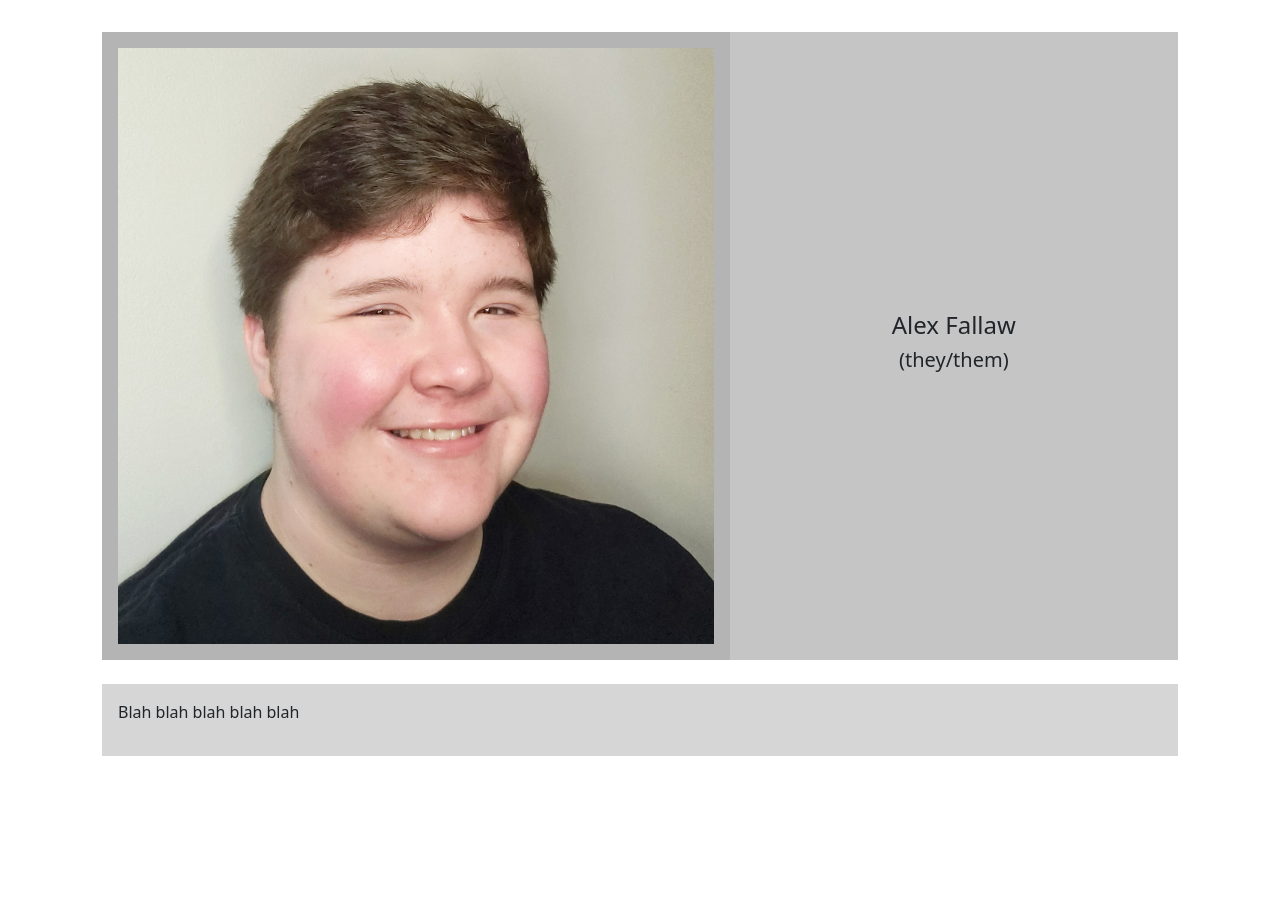
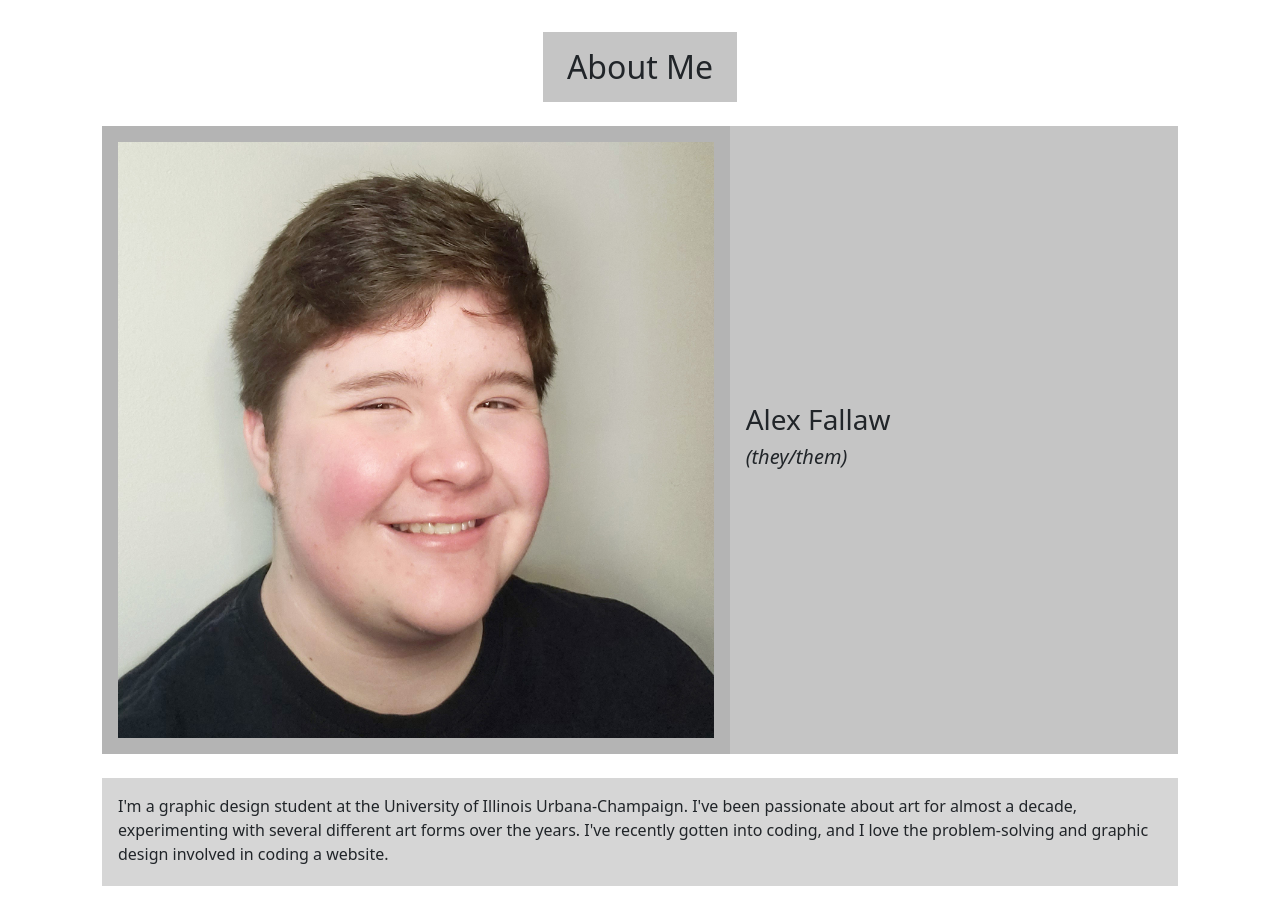
Before and after one commit to alexfallaw/alexfallaw.github.io, a React (Create React App) app: page /about in a window 1280 px wide. Before the commit the page ends 800 px from the top, so only its background shows below. Built offline with nearby package versions, Linux system fonts and the light colour scheme.

Commit message:
About Done
About page draft finished up and filled with content

```diff
--- a/src/components/about.js
+++ b/src/components/about.js
@@ -6,6 +6,7 @@ import Col from "react-bootstrap/Col";
 export function About() {
   return (
     <Container id="about-page">
+      <h1 id="about-title">About Me</h1>
       <Row id="top-bar">
         <Col id="headshot-holder" xs={7}>
           <img
@@ -14,13 +15,19 @@ export function About() {
             id="about-headshot"
           />
         </Col>
-        <Col id="about-title-holder" xs={5}>
-          <h2 id="about-title">Alex Fallaw</h2>
+        <Col id="about-info-holder" xs={5}>
+          <h2 id="about-name">Alex Fallaw</h2>
           <h3 id="about-pronouns">(they/them)</h3>
         </Col>
       </Row>
       <div id="about-bio">
-        <p id="about-bio-text">Blah blah blah blah blah</p>
+        <p id="about-bio-text">
+          I'm a graphic design student at the University of Illinois
+          Urbana-Champaign. I've been passionate about art for almost a decade,
+          experimenting with several different art forms over the years. I've
+          recently gotten into coding, and I love the problem-solving and
+          graphic design involved in coding a website.
+        </p>
       </div>
     </Container>
   );
--- a/src/styles/about.css
+++ b/src/styles/about.css
@@ -4,6 +4,13 @@
   align-items: center;
   justify-content: flex-start;
   padding: 2rem;
+}
+#about-title {
+  font-size: 2rem;
+  padding: 1.5rem 2.5rem;
+  background-color: #c5c5c5;
+  padding: 1rem 1.5rem;
+  margin-bottom: 1.5rem;
 }
 #top-bar {
   width: 100%;
@@ -15,21 +22,22 @@
 #about-headshot {
   width: 100%;
 }
-#about-title-holder {
+#about-info-holder {
   background-color: #c5c5c5;
   padding: 1rem;
   display: flex;
   flex-direction: column;
   justify-content: center;
-  align-items: center;
+  align-items: flex-start;
 }
-#about-title {
+#about-name {
   text-align: start;
-  font-size: 1.5rem;
+  font-size: 1.75rem;
 }
 #about-pronouns {
   text-align: start;
   font-size: 1.25rem;
+  font-style: italic;
 }
 #about-bio {
   margin-top: 1.5rem;
@@ -39,4 +47,5 @@
 }
 #about-bio-text {
   text-align: start;
+  margin-bottom: 0.25rem;
 }
```
Also changed, not shown: src/components/home.js (added), src/styles/home.css (added).
